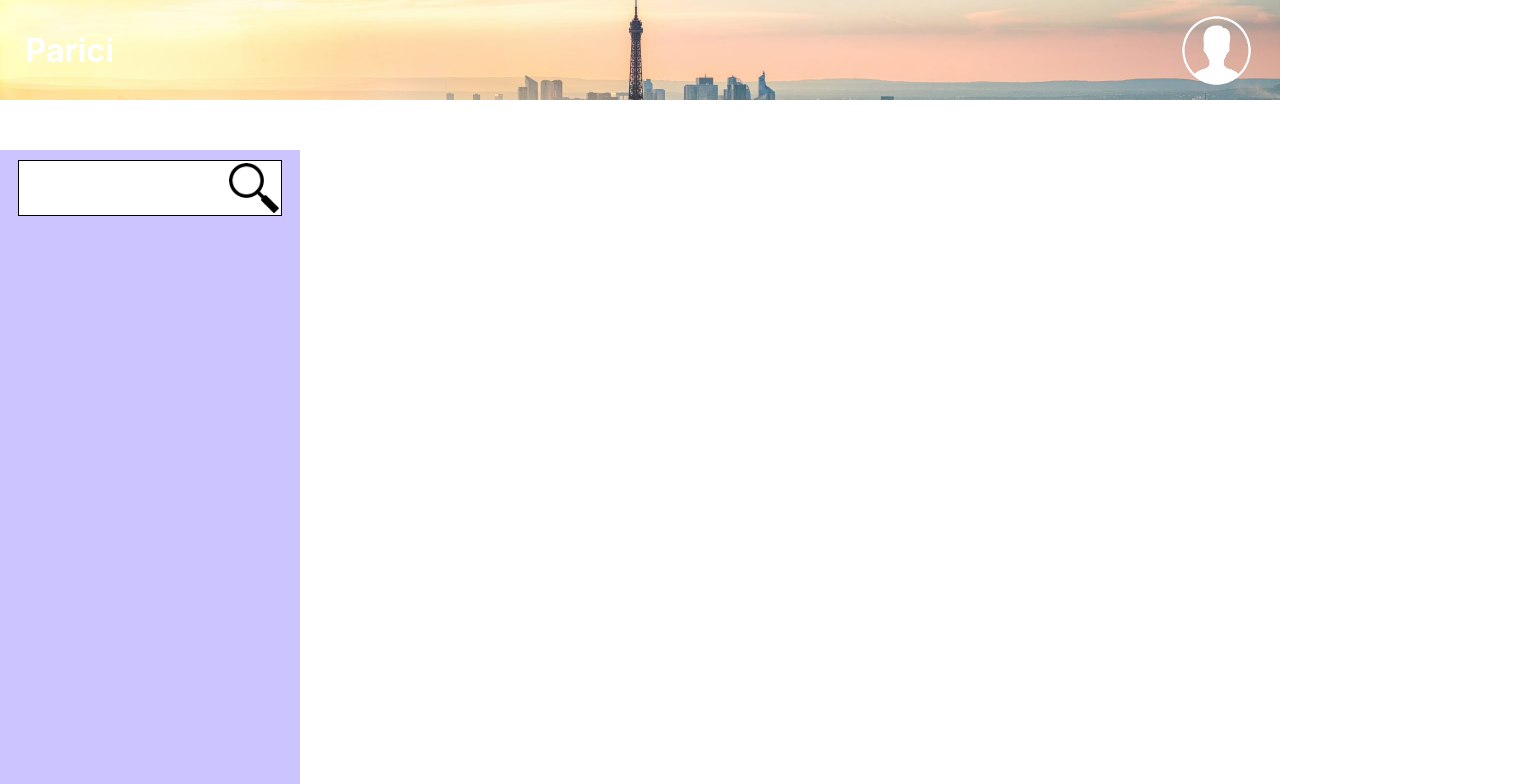
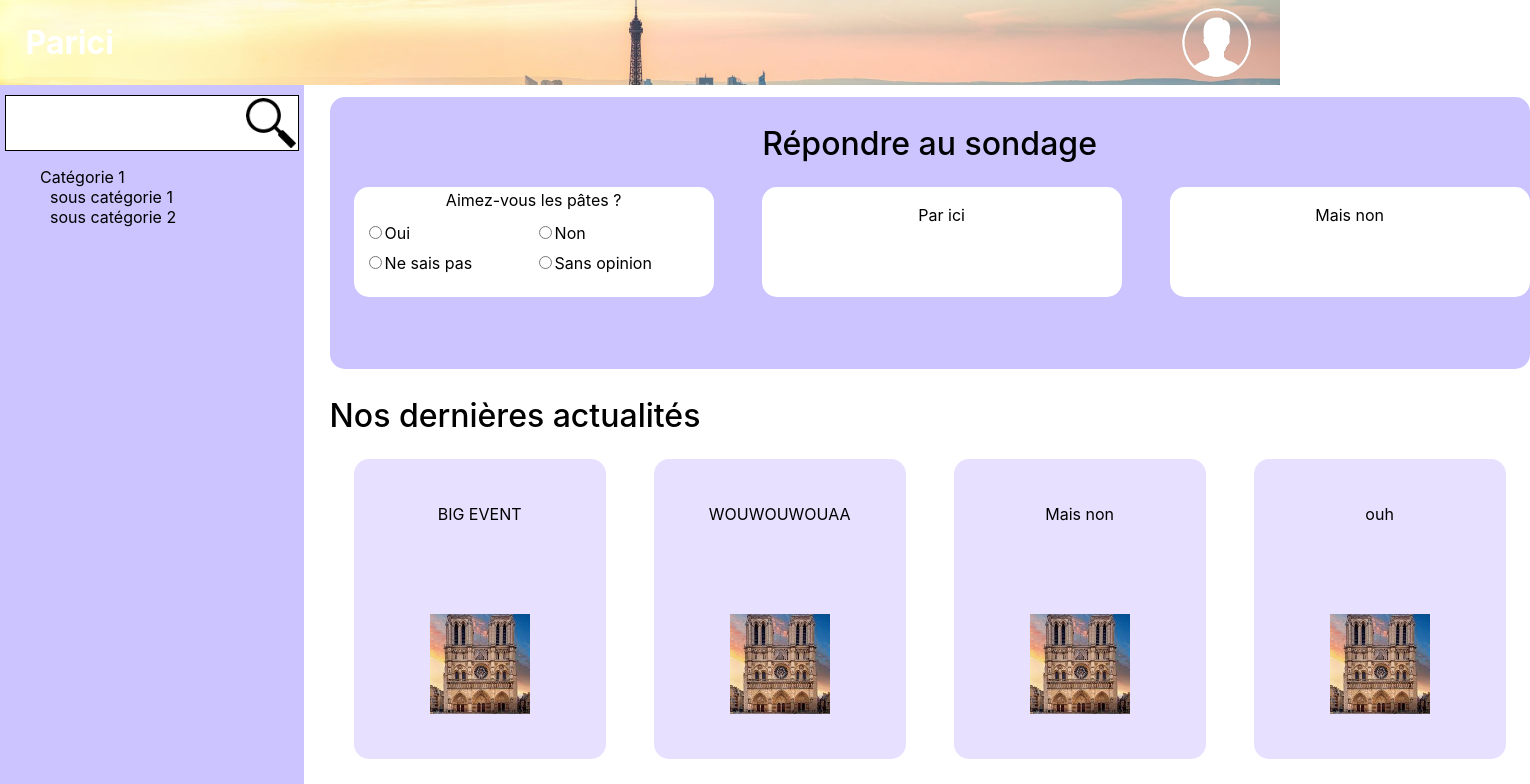
Before and after one commit to kiprokoala/hackaton_groupe8, a React (Create React App) app in the folder my-app/: page / in a window 1280 px wide. Shown: the top 784 px of the page, 1530 px wide, since content can reach past the window. Built offline with nearby package versions, Linux system fonts and the light colour scheme.

Commit message:
front opé (pas responsive du tout)
+ exemple api

```diff
--- a/my-app/src/App.css
+++ b/my-app/src/App.css
@@ -2,3 +2,40 @@ body, html{
     margin:0;
     padding:0;
 }
+
+.total{
+    display: flex;
+    flex-direction: row;
+}
+
+.content{
+    min-width: 150vh;
+    max-width: 150vh;
+    min-height: 85vh;
+    max-height: 85vh;
+    margin-left: 2%;
+}
+
+.actualites{
+    display: flex;
+    align-items: center;
+    flex-direction: row;
+}
+
+.actualite{
+    display: flex;
+    justify-content: space-around;
+    flex-direction: column;
+    align-items: center;
+    background-color: #E8E0FF;
+    width: 300px;
+    height: 300px;
+    margin: 0 2%;
+    border-radius: 15px;
+}
+
+.actu_image{
+    width: 100px;
+    height: 100px;
+    object-fit: cover;
+}
--- a/my-app/src/App.js
+++ b/my-app/src/App.js
@@ -2,12 +2,34 @@ import React from 'react';
 import './App.css';
 import Header from './components/Header';
 import Left_menu from './components/Left_menu';
+import Poll from './components/Poll';
+import actu1 from './images/notre-dame.png';
 
 function App() {
+  const data = [
+        {title:"BIG EVENT"},
+        {title:"WOUWOUWOUAA"},
+        {title:"Mais non"},
+        {title:"ouh"}
+  ]
   return (
     <div>
         <Header />
-        <Left_menu />
+        <div className="total">
+            <Left_menu />
+            <div className="content">
+                <Poll />
+                <h2>Nos dernières actualités</h2>
+                <div className="actualites">
+                        {data.map(actu =>
+                            <div className="actualite" id={actu.title}>
+                                {`${actu.title}`}
+                                <img className="actu_image" src={actu1}/>
+                            </div>
+                        )}
+                    </div>
+            </div>
+        </div>
     </div>
   );
 }
--- a/my-app/src/components/Header.css
+++ b/my-app/src/components/Header.css
@@ -1,6 +1,7 @@
 .bar{
     min-width: 100vh;
-    height: 100px;
+    height: 10vh;
+    min-height: 85px;
     padding: 0 2%;
 
     display: flex;
--- a/my-app/src/components/Left_menu.css
+++ b/my-app/src/components/Left_menu.css
@@ -2,15 +2,16 @@
     display: flex;
     flex-direction: column;
     background-color: #CBC4FF;
-    width: 300px;
-    margin-top: 50px;
+    min-width: 38vh;
+    max-width: 38vh;
     padding-top: 10px;
-    align-items: center;
-    min-height: 80vh;
+    min-height: 88vh;
 }
 
 .search_box{
     background-color: white;
+    margin-left: auto;
+    margin-right: auto;
     display: flex;
     flex-direction: row;
     justify-content: space-between;
@@ -18,13 +19,13 @@
     padding: 2px;
     padding-left: 10px;
     border: 1px solid black;
-    width: 250px;
+    width: 35vh;
 }
 
 .search_input{
     border: 0;
     height: 40px;
-    width: 180px;
+    width: 25vh;
     font-size: 20px;
 }
 
@@ -35,3 +36,17 @@
 .magnifier{
     width: 50px;
 }
+
+li{
+    margin-left: 10px;
+    list-style: none;
+}
+
+a{
+    color: black;
+    text-decoration: none;
+}
+
+a:hover{
+    color: white;
+}
--- a/my-app/src/components/Left_menu.js
+++ b/my-app/src/components/Left_menu.js
@@ -1,18 +1,24 @@
-// src/Header.js
+// src/Left_menu.js
 import './Left_menu.css';
 import magnifier from '../images/magnifier.png';
 
 import React from 'react';
 
-function Header() {
+function Left_menu() {
   return (
     <div className="menu">
         <div className="search_box">
             <input type="text" className="search_input" />
             <img src={magnifier} className="magnifier" />
         </div>
+        <div>
+            <ul><a href="https://google.com">Catégorie 1</a>
+            <a href="https://wikipedia.fr"><li>sous catégorie 1</li></a>
+            <a href="https://www.youtube.com/watch?v=dQw4w9WgXcQ"><li>sous catégorie 2</li></a>
+            </ul>
+        </div>
     </div>
   );
 }
 
-export default Header;
+export default Left_menu;
--- /dev/null
+++ b/my-app/src/components/Poll.css
@@ -0,0 +1,17 @@
+.bloc{
+    background-color: #CBC4FF;
+    border-radius: 15px;
+    display: flex;
+    flex-direction: column;
+    align-items: center;
+    margin: 1%;
+    margin-left: 0;
+    width: 100%;
+    height: 40%;
+}
+
+h2{
+    font-weight: 500;
+    font-size: 32px;
+    margin-bottom: 2%;
+}
--- /dev/null
+++ b/my-app/src/components/Poll.js
@@ -0,0 +1,16 @@
+// src/Poll.js
+import './Poll.css';
+
+import React from 'react';
+import Question from './Question';
+
+function Poll() {
+  return (
+    <div className="bloc">
+        <h2>Répondre au sondage</h2>
+        <Question />
+    </div>
+  );
+}
+
+export default Poll;
--- /dev/null
+++ b/my-app/src/components/Question.css
@@ -0,0 +1,54 @@
+.question{
+    background-color: white;
+    border-radius: 15px;
+    width: 30%;
+    min-height: 110px;
+    display: flex;
+    justify-content: space-around;
+    flex-direction: column;
+    align-items: center;
+    margin: 0 2%;
+}
+
+.questions{
+    display: flex;
+    flex-direction: row;
+    width: 100%;
+    max-width: 100%;
+    margin-bottom: 3%;
+    overflow-x: scroll;
+}
+
+.questions::-webkit-scrollbar {
+    width: 14px;
+}
+
+.questions::-webkit-scrollbar-track {
+    box-shadow: inset 0 0 5px 0 white;
+    border-radius: 10px;
+}
+
+.questions::-webkit-scrollbar-thumb {
+    background: #eaeafb;
+    border-radius: 10px;
+}
+
+fieldset{
+    display: grid;
+    grid-template-columns: repeat(2, minmax(170px, 2fr));
+    border: 0;
+}
+
+@media screen and (max-width: 1200px){
+    fieldset{
+        grid-template-columns: repeat(2, minmax(100px, 2fr));
+    }
+
+    label{
+        font-size: 12px;
+    }
+}
+
+.option{
+    margin-bottom: 10px;
+}
--- /dev/null
+++ b/my-app/src/components/Question.js
@@ -0,0 +1,32 @@
+// src/Question.js
+import './Question.css';
+
+import React from 'react';
+
+function Question() {
+  const data = [
+        {title: "Aimez-vous les pâtes ?", options: ["Oui", "Non", "Ne sais pas", "Sans opinion"]},
+        {title:"Par ici", options: []},
+        {title:"Mais non", options: []},
+        {title:"ouh", options: []}
+  ]
+  return (
+    <div className="questions">
+        {data.map(question =>
+            <div className="question" id={question.title}>
+                {`${question.title}`}
+                <fieldset>
+                    {question.options.map((option) =>
+                        <div className="option">
+                            <input type="radio" id={option} name="answer" value={option} />
+                            <label for={option}>{option}</label>
+                        </div>
+                    )}
+                </fieldset>
+            </div>
+        )}
+    </div>
+  );
+}
+
+export default Question;
```
Also changed, not shown: my-app/src/api.js (added, +13 -0 lines), my-app/src/images/notre-dame.png (added).
